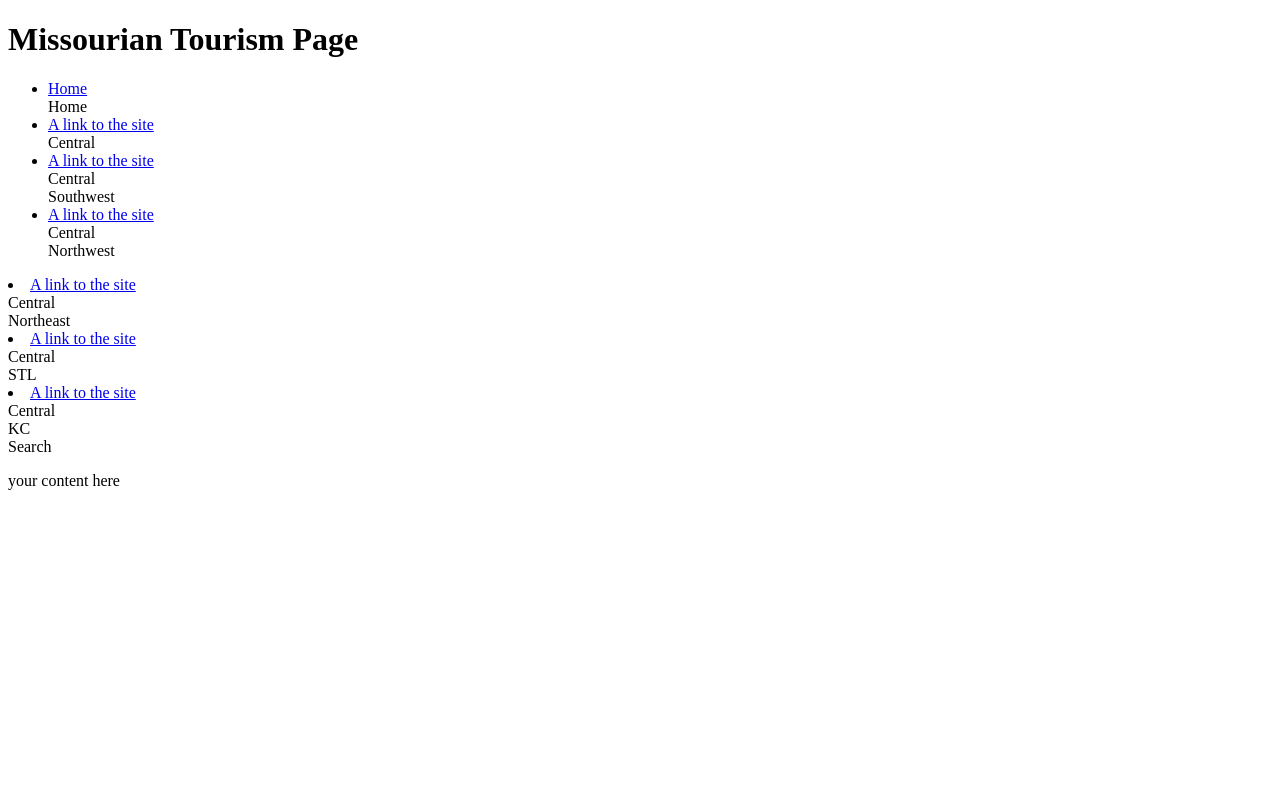
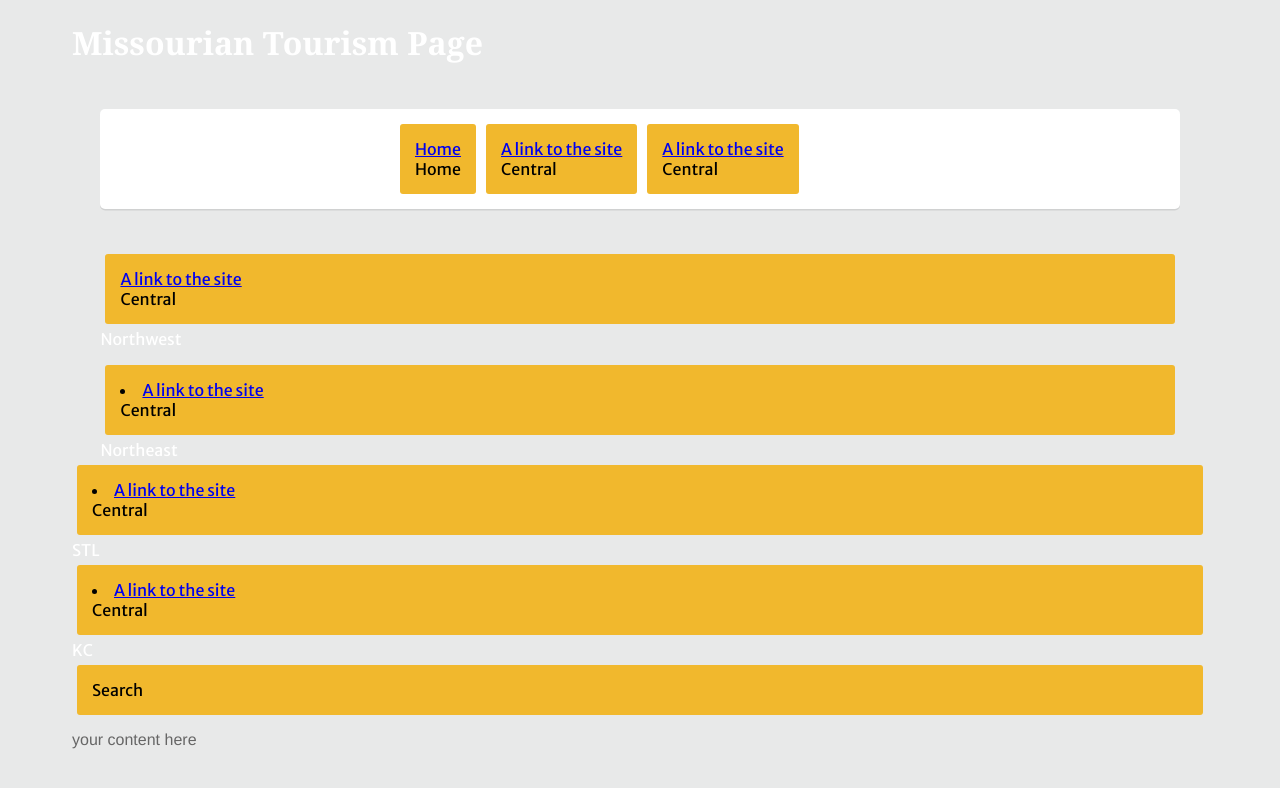
Before and after one commit to J4502-ss20/MOTourism, a plain HTML site: page index.html in a window 1280 px wide. Drawn offline with Linux system fonts and the light colour scheme.

Commit message:
maybe that worrrked Flex

```diff
--- a/index.html
+++ b/index.html
@@ -3,8 +3,7 @@
 <head>
 	<title>Flexbox Layout</title>
 	<link href='https://fonts.googleapis.com/css?family=Merriweather+Sans' rel='stylesheet' type='text/css'>
-	<link rel="stylesheet" href="css/page.css">
-	<link rel="stylesheet" href="css/flexbox.css">
+	<link rel="stylesheet" href="style.css">
 </head>
 <body>
 
```
